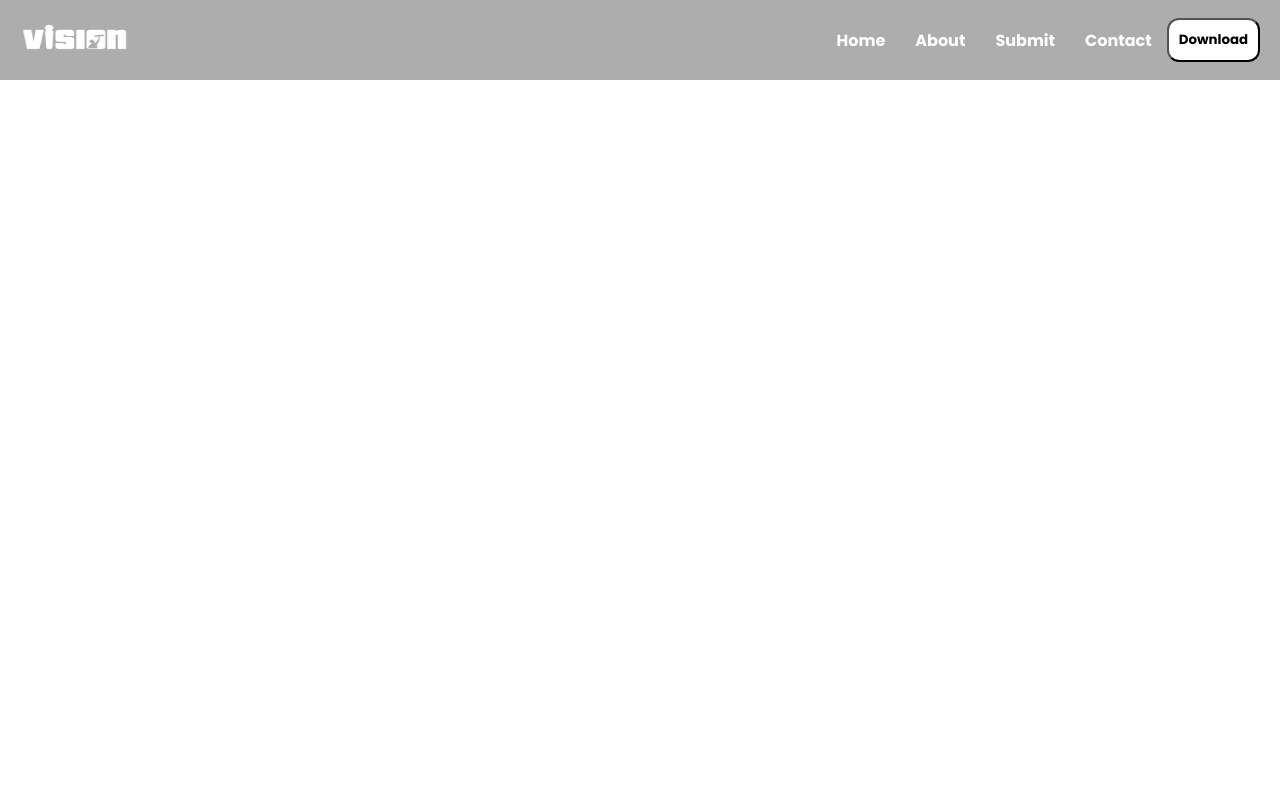
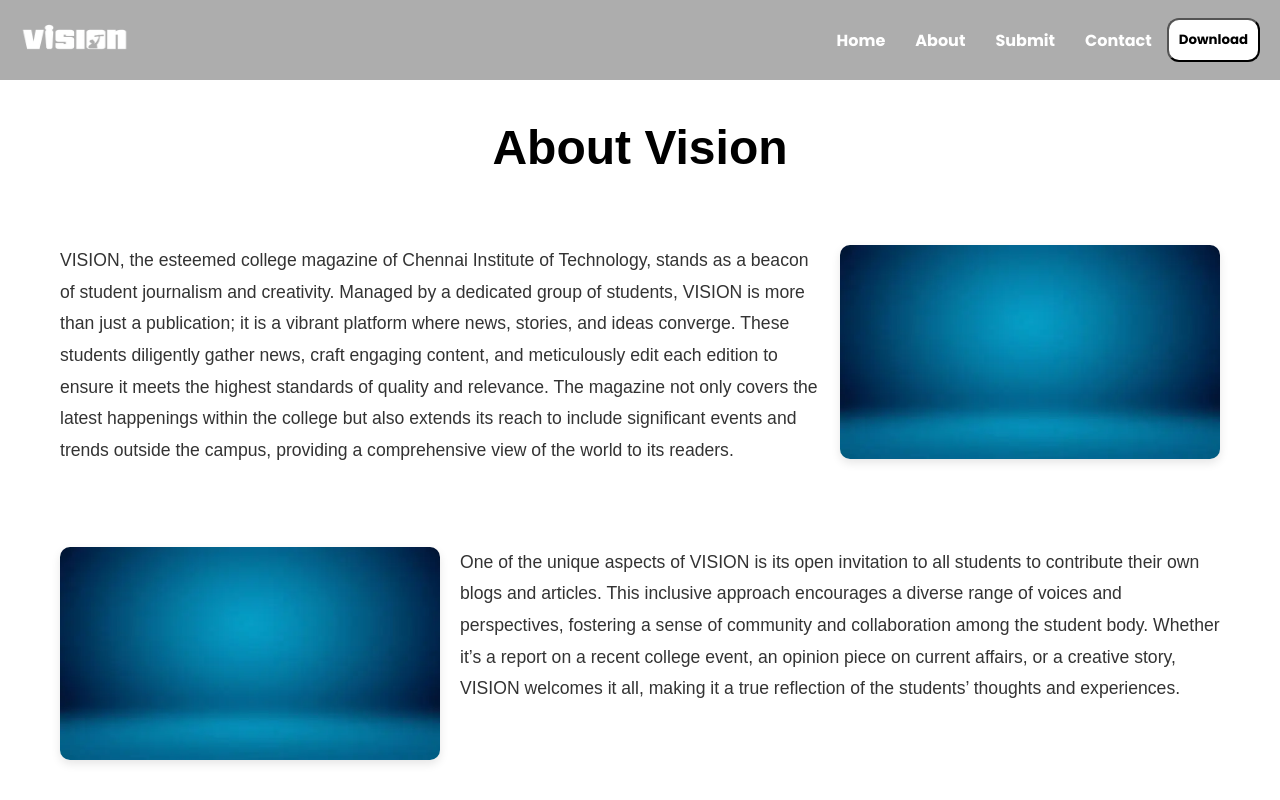
Before and after one commit to harshivkrishna/vision-club, a React (Vite) app in the folder vision/: page /about in a window 1280 px wide. Shown: the top 800 px of the page. Built offline with nearby package versions, Linux system fonts and the light colour scheme.

Commit message:
modified:   vision/src/App.jsx 	new file:   vision/src/components/Aboutpage.css 	new file:   vision/src/components/Aboutpage.jsx 	modified:   vision/src/components/Footer.jsx 	modified:   vision/src/components/Navbar.jsx

```diff
--- a/vision/src/App.jsx
+++ b/vision/src/App.jsx
@@ -10,6 +10,7 @@ import Gallery from './components/Gallery'
 import Talent from './components/Talent'
 import Showtalent from './components/Showtalent'
 import Footer from './components/Footer'
+import Aboutpage from './components/Aboutpage'
 const App = () => {
   return (
     <div>
@@ -25,13 +26,14 @@ const App = () => {
                    <Talent></Talent>
                    <Showtalent></Showtalent>
                    <Gallery></Gallery>
-                   <Footer></Footer>
                 </>
               }>
               </Route>
               <Route path='/contact' element={<Contact></Contact>}></Route>
+              <Route path='/about' element={<Aboutpage></Aboutpage>}></Route>
               <Route path='/submit' element={<FormPage></FormPage>}></Route>
         </Routes>
+        <Footer></Footer>
       </Router>
     </div>
   )
--- /dev/null
+++ b/vision/src/components/Aboutpage.css
@@ -0,0 +1,104 @@
+/* src/components/Aboutpage.css */
+
+.about-container {
+    max-width: 1200px;
+    margin: 0 auto;
+    padding: 20px;
+    font-family: 'Arial', sans-serif;
+  }
+
+  .about-header {
+    text-align: center;
+    margin-bottom: 30px;
+    margin-top: 100px;
+  }
+
+  .about-header h1 {
+    font-size: 3rem;
+    color: black;
+    margin-bottom: 20px;
+  }
+
+  .about-section {
+    display: flex;
+    flex-wrap: wrap;
+    gap: 20px;
+    margin-bottom: 40px;
+  }
+
+  .about-section:nth-child(even) .about-image {
+    order: 2; /* Moves the image to the right for even sections */
+  }
+
+  .about-image {
+    flex: 1;
+    min-width: 300px;
+  }
+
+  .about-image img {
+    width: 100%;
+    border-radius: 10px;
+    box-shadow: 0 4px 10px rgba(0, 0, 0, 0.1);
+    float: right;
+  }
+
+  .about-text-r{
+    flex: 2;
+    min-width: 300px;
+  }
+
+  .about-text-r p{
+    font-size: 1.1rem;
+    line-height: 1.8;
+    color: #333;
+    margin-bottom: 20px;
+    float: right;
+  }
+
+  .about-image-left img{
+    width: 100%;
+    border-radius: 10px;
+    box-shadow: 0 4px 10px rgba(0, 0, 0, 0.1);
+    justify-items: left;
+    float: left ;
+  }
+
+  .about-image-left{
+    flex: 1;
+    min-width: 300px;
+  }
+
+  .about-text {
+    flex: 2;
+    min-width: 300px;
+  }
+
+  .about-text p {
+    font-size: 1.1rem;
+    line-height: 1.8;
+    color: #333;
+    margin-bottom: 20px;
+  }
+
+  @media (max-width: 768px) {
+    .about-header h1 {
+      font-size: 2.5rem;
+    }
+
+    .about-section {
+      flex-direction: column;
+    }
+
+    .about-image,
+    .about-text {
+      min-width: 100%;
+    }
+
+    .about-section:nth-child(even) .about-image {
+      order: 1; /* Reset the order for mobile view */
+    }
+
+    .about-text p {
+      font-size: 1rem;
+    }
+  }
--- /dev/null
+++ b/vision/src/components/Aboutpage.jsx
@@ -0,0 +1,49 @@
+import React from 'react';
+import './Aboutpage.css';
+import img from '../assets/aboutbg.webp';
+
+const Aboutpage = () => {
+  return (
+    <div className="about-container">
+      <div className="about-header">
+        <h1>About Vision</h1>
+      </div>
+
+      <div className="about-section">
+        <div className="about-image">
+          <img src={img} alt="Vision Magazine" />
+        </div>
+        <div className="about-text">
+          <p>
+            VISION, the esteemed college magazine of Chennai Institute of Technology, stands as a beacon of student journalism and creativity. Managed by a dedicated group of students, VISION is more than just a publication; it is a vibrant platform where news, stories, and ideas converge. These students diligently gather news, craft engaging content, and meticulously edit each edition to ensure it meets the highest standards of quality and relevance. The magazine not only covers the latest happenings within the college but also extends its reach to include significant events and trends outside the campus, providing a comprehensive view of the world to its readers.
+          </p>
+        </div>
+      </div>
+
+      <div className="about-section">
+        <div className="about-image-left">
+          <img src={img} alt="Vision Magazine" />
+        </div>
+        <div className="about-text-r">
+          <p>
+            One of the unique aspects of VISION is its open invitation to all students to contribute their own blogs and articles. This inclusive approach encourages a diverse range of voices and perspectives, fostering a sense of community and collaboration among the student body. Whether it’s a report on a recent college event, an opinion piece on current affairs, or a creative story, VISION welcomes it all, making it a true reflection of the students’ thoughts and experiences.
+          </p>
+        </div>
+      </div>
+
+      <div className="about-section">
+        <div className="about-image">
+          <img src={img} alt="Vision Magazine" />
+        </div>
+        <div className="about-text">
+          <p>
+            As one of the primary sources of news for the students of Chennai Institute of Technology, VISION plays a crucial role in keeping everyone informed and connected. It serves as a reliable resource for updates on academic achievements, extracurricular activities, and other important announcements. Through its engaging content and student-centric approach, VISION not only informs but also inspires, making it an integral part of the college experience.
+          </p>
+        </div>
+      </div>
+
+    </div>
+  );
+};
+
+export default Aboutpage;
--- a/vision/src/components/Footer.jsx
+++ b/vision/src/components/Footer.jsx
@@ -17,7 +17,7 @@ const Footer = () => {
                 <div className="footer-links-container">
                     <ul className='footer-links'>
                         <Link to="/"><li>Home</li></Link>
-                        <Link to="#"><li>About</li></Link>
+                        <Link to="/about"><li>About</li></Link>
                         <Link to="/submit"><li>Submit</li></Link>
                         <Link to="/contact"><li>Contact</li></Link>
                     </ul>
--- a/vision/src/components/Navbar.jsx
+++ b/vision/src/components/Navbar.jsx
@@ -20,7 +20,7 @@ const NavBar = () => {
         ></i>
         <ul className={`nav-links ${showLinks ? 'show' : ''}` } onClick={toggleNavLinks}>
           <li><Link to="/">Home</Link></li>
-          <li><Link to="#">About</Link></li>
+          <li><Link to="/about">About</Link></li>
           <li><Link to="/submit">Submit</Link></li>
           <li><Link to="/contact">Contact</Link></li>
           <button>Download</button>
```
